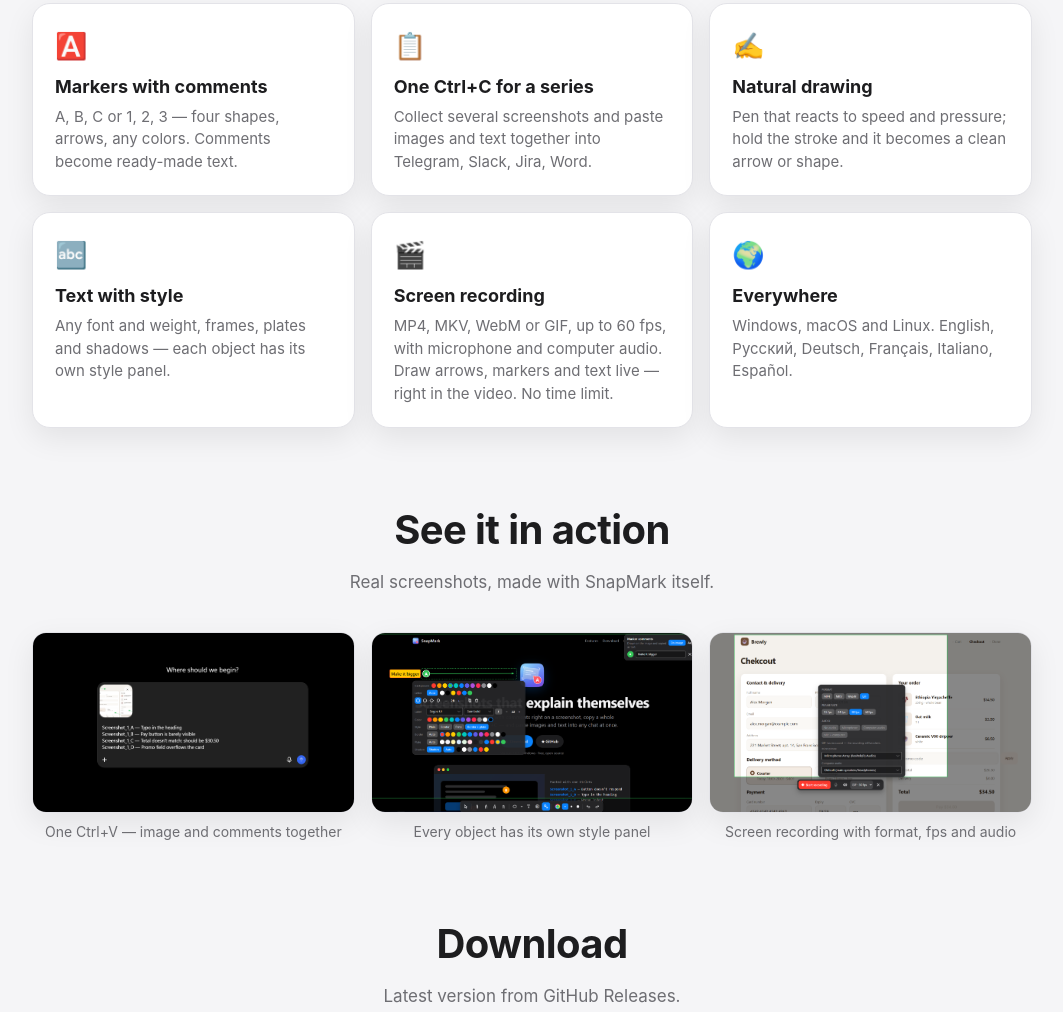
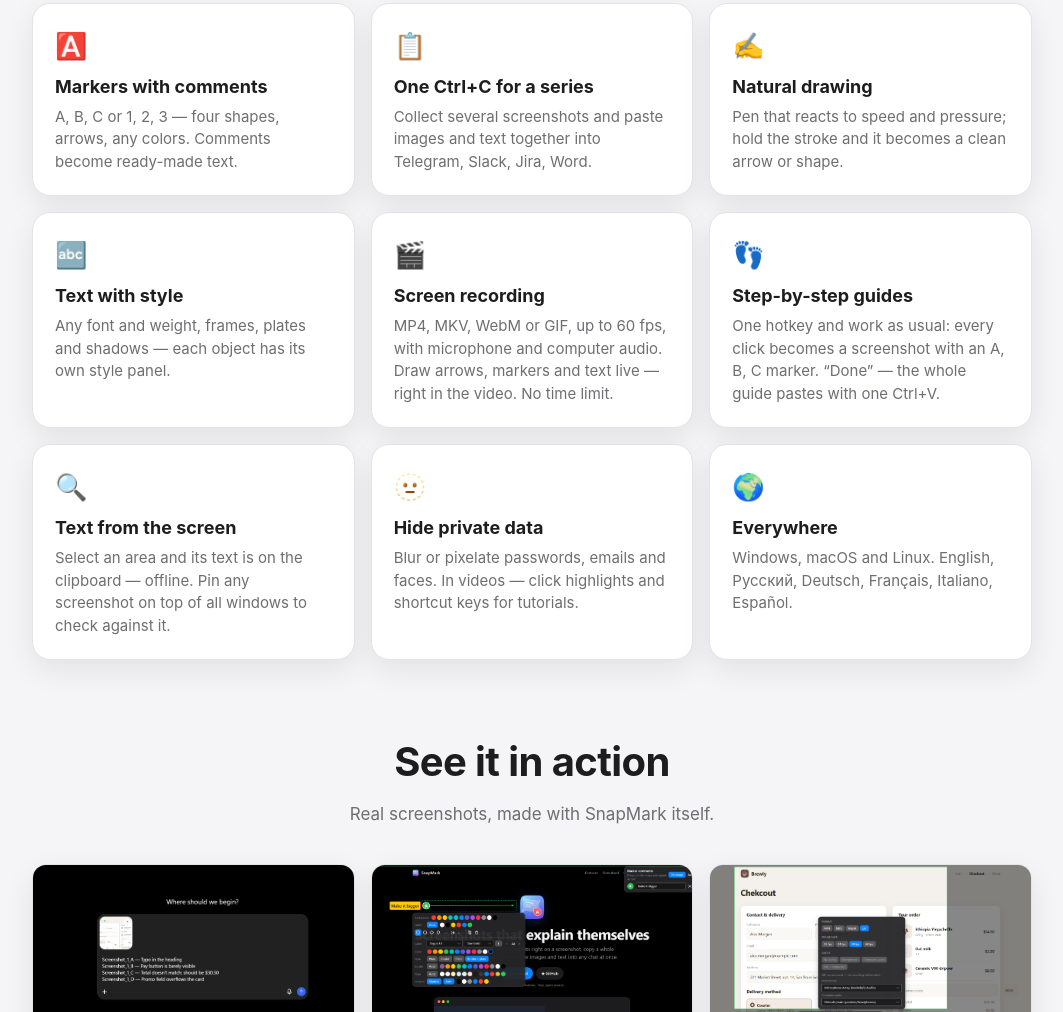
Before and after one commit to KantemirBitokov/SnapMark, a plain HTML site: page docs/index.html in a window 1280 px wide. Shown: the part 1340-2352 px from the top of the page, without its empty margins (108-1171 px from the left). Drawn offline with Linux system fonts and the light colour scheme; no server answers.

Commit message:
v1.8.0: step-by-step guides, OCR, redact, click/key highlights, pin on top
Co-Authored-By: Claude Opus 5.5 <noreply@anthropic.com>
Claude-Session: https://claude.ai/code/session_01JM7ERjfB3ut7J1t5TBYyeA

```diff
--- a/docs/index.html
+++ b/docs/index.html
@@ -139,6 +139,9 @@
       <div class="card"><div class="e">✍️</div><h3 data-i18n="f3.t">Natural drawing</h3><p data-i18n="f3.d">Pen that reacts to speed and pressure; hold the stroke and it becomes a clean arrow or shape.</p></div>
       <div class="card"><div class="e">🔤</div><h3 data-i18n="f4.t">Text with style</h3><p data-i18n="f4.d">Any font and weight, frames, plates and shadows — each object has its own style panel.</p></div>
       <div class="card"><div class="e">🎬</div><h3 data-i18n="f5.t">Screen recording</h3><p data-i18n="f5.d">MP4, MKV, WebM or GIF, up to 60 fps, with microphone and computer audio. Draw arrows, markers and text live — right in the video. No time limit.</p></div>
+      <div class="card"><div class="e">👣</div><h3 data-i18n="f7.t">Step-by-step guides</h3><p data-i18n="f7.d">One hotkey and work as usual: every click becomes a screenshot with an A, B, C marker. “Done” — the whole guide pastes with one Ctrl+V.</p></div>
+      <div class="card"><div class="e">🔍</div><h3 data-i18n="f8.t">Text from the screen</h3><p data-i18n="f8.d">Select an area and its text is on the clipboard — offline. Pin any screenshot on top of all windows to check against it.</p></div>
+      <div class="card"><div class="e">🫥</div><h3 data-i18n="f9.t">Hide private data</h3><p data-i18n="f9.d">Blur or pixelate passwords, emails and faces. In videos — click highlights and shortcut keys for tutorials.</p></div>
       <div class="card"><div class="e">🌍</div><h3 data-i18n="f6.t">Everywhere</h3><p data-i18n="f6.d">Windows, macOS and Linux. English, Русский, Deutsch, Français, Italiano, Español.</p></div>
     </div>
   </section>
@@ -192,6 +195,9 @@
     "f3.t": "Живое рисование", "f3.d": "Перо чувствует скорость и нажим; задержи линию — станет ровной стрелкой или фигурой.",
     "f4.t": "Текст со стилем", "f4.d": "Любой шрифт и начертание, рамки, подложки и тени — у каждого объекта своя панель.",
     "f5.t": "Запись экрана", "f5.d": "MP4, MKV, WebM или GIF до 60 кадров, с микрофоном и звуком компьютера. Стрелки, метки и текст рисуются прямо во время записи. Без ограничения длины.",
+    "f7.t": "Пошаговые инструкции", "f7.d": "Нажми сочетание и работай как обычно: каждый клик — скриншот с меткой A, B, C. «Готово» — вся инструкция вставляется одним Ctrl+V.",
+    "f8.t": "Текст с экрана", "f8.d": "Выдели область — и её текст в буфере, без интернета. Любой скриншот можно закрепить поверх окон, чтобы сверяться.",
+    "f9.t": "Скрыть личное", "f9.d": "Размытие и пиксели для паролей, почты и лиц. В видео — подсветка кликов и показ сочетаний клавиш для обучающих роликов.",
     "f6.t": "Везде", "f6.d": "Windows, macOS и Linux. English, Русский, Deutsch, Français, Italiano, Español.",
     "g.title": "Как это выглядит", "g.sub": "Настоящие скриншоты, сделанные самим SnapMark.",
     "g1": "Один Ctrl+V — картинка и комментарии вместе", "g2": "У каждого объекта своя панель стиля", "g3": "Запись экрана: формат, кадры, звук",
```
Also changed, not shown: 2 other files.
